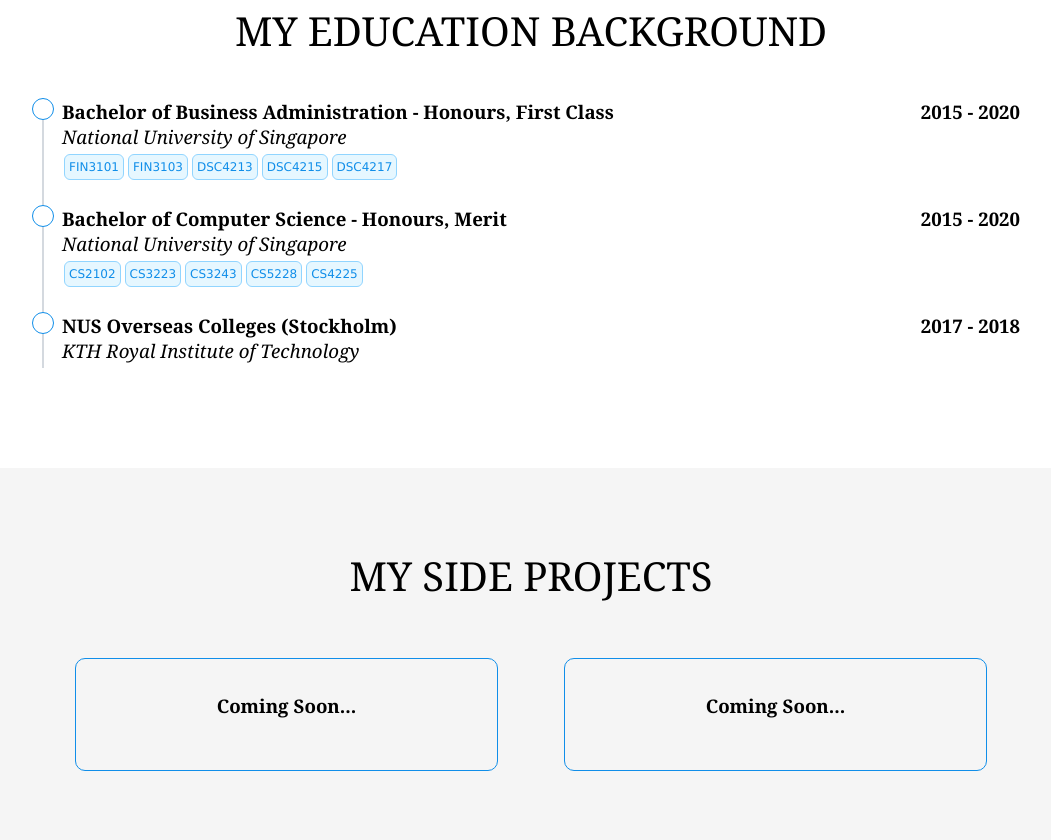
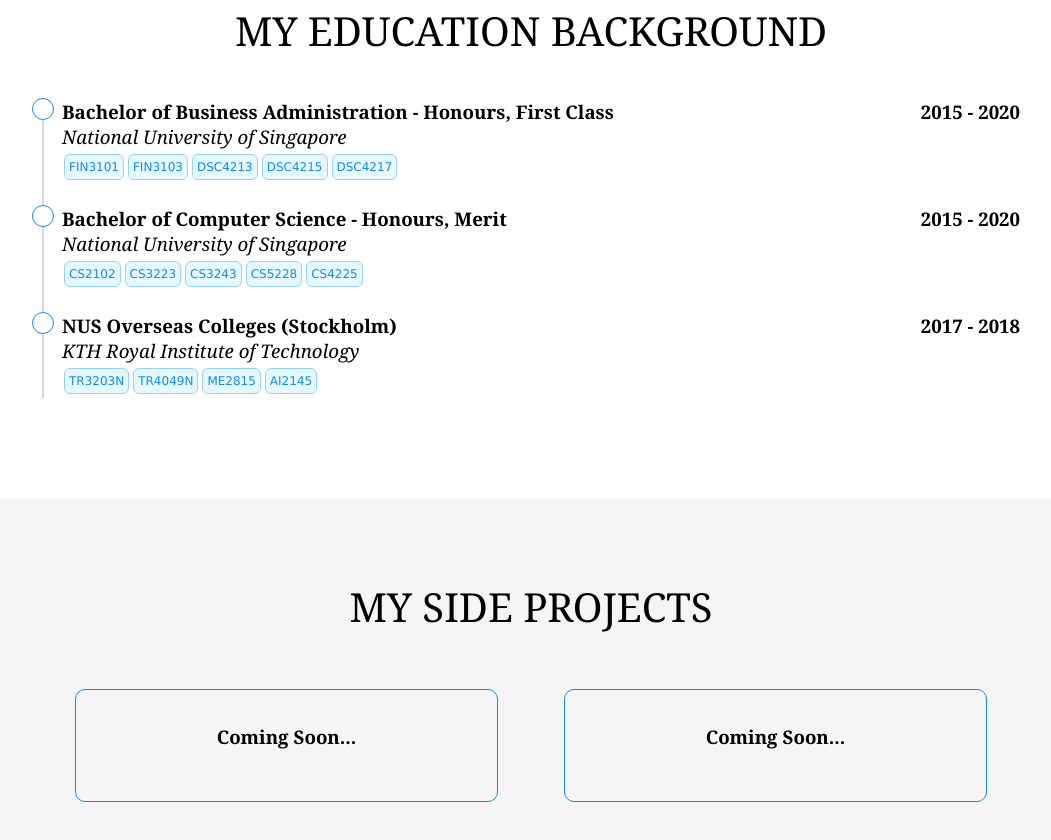
Before and after one commit to richardgohcr/richardgohcr.github.io, a website: page index.html in a window 1280 px wide. Shown: the part 2199-3039 px from the top of the page, without its empty margins (109-1160 px from the left). Drawn offline with Linux system fonts and the light colour scheme; some packages are replaced by stand-ins of ours; a script that the page names is missing.

Commit message:
Added modules for NOC

```diff
--- a/index.html
+++ b/index.html
@@ -342,6 +342,12 @@
                   <h3 class="date">2017 - 2018</h3>
                 </div>
                 <div class="work-details-container">
+                  <ul class="tech-stack">
+                    <li>TR3203N  </li>
+                    <li>TR4049N </li>
+                    <li>ME2815 </li>
+                    <li>AI2145 </li>
+                  </ul>
                   <ul class="work-description">
                     <li>
                       Selected for the NUS Overseas Colleges (Stockholm) program
```
